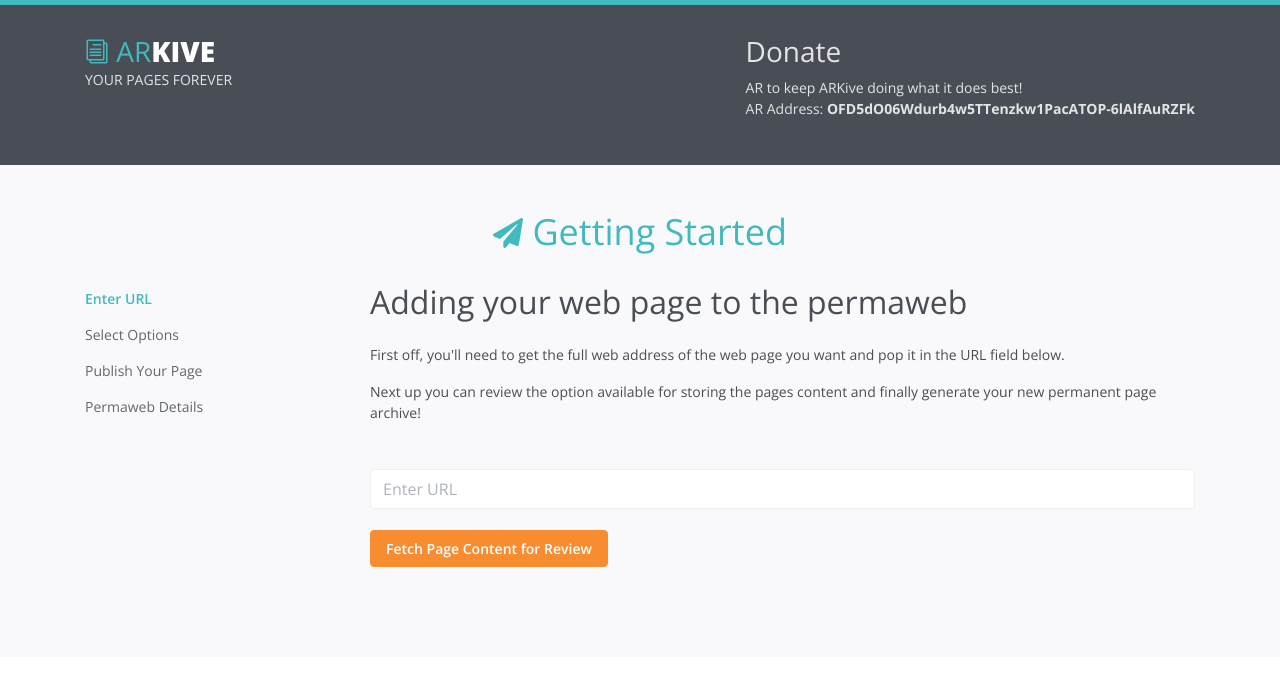
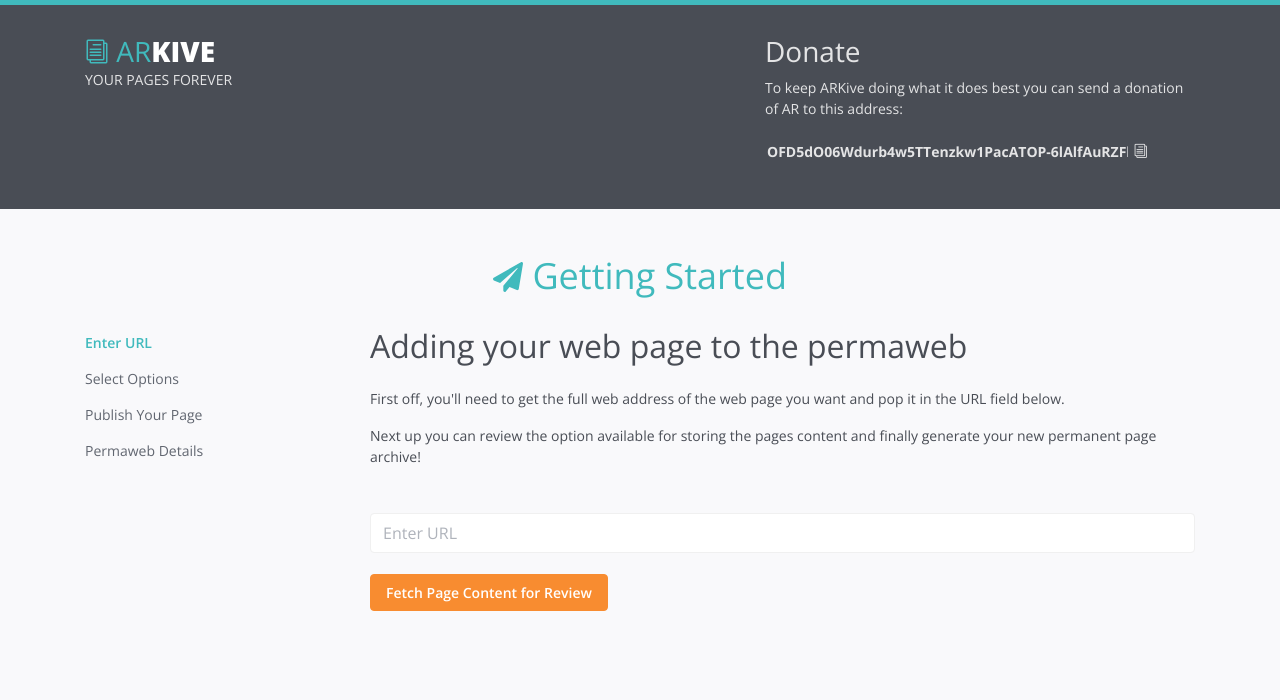
Before and after one commit to MikeHibbert/arkive, a Django app: page / in a window 1280 px wide. Shown: the top 700 px of the page. Run offline with Django 3.2, Linux system fonts and the light colour scheme; some libraries are stand-ins or nearby versions.

Commit message:
added copy button for ar address

```diff
--- a/arkiver/templates/base.html
+++ b/arkiver/templates/base.html
@@ -64,11 +64,15 @@
                     </h1>
                     <p>Your pages forever</p>
                 </div>
-                <div class="pull-right">
+                <div class="pull-right" style="width: 430px">
                     <h3>Donate</h3>
                     <p>
-                        AR to keep ARKive doing what it does best!<br>
-                        AR Address: <strong>OFD5dO06Wdurb4w5TTenzkw1PacATOP-6lAlfAuRZFk</strong>
+                        To keep ARKive doing what it does best you can send a donation of AR to this address:<br><br>
+                        <input
+                                        value="OFD5dO06Wdurb4w5TTenzkw1PacATOP-6lAlfAuRZFk"
+                                        id="ar-address"
+                                        style="background: #494d55; color: rgba(255, 255, 255, 0.85); border: none; font-weight: bold"
+                    > <span id='copy-address-icon' style='cursor: pointer' aria-hidden="true" class="icon_documents_alt icon"></span>
                     </p>
                     <p></p>
                 </div>
@@ -101,6 +105,20 @@
         $('.outoffocus input').attr('disabled', 'disabled');
         $('.outoffocus button').attr('disabled', 'disabled');
         $('.outoffocus select').attr('disabled', 'disabled');
+        $('#ar-address').attr('size', $('#ar-address').val().length);
+
+        $('#copy-address-icon').click(function(event) {
+            var address = document.getElementById("ar-address");
+
+            address.select();
+            address.setSelectionRange(0, 99999);
+
+            document.execCommand('copy');
+
+            document.getSelection().removeAllRanges();
+
+            toastr.success('AR address has been copied');
+        });
     </script>
 
     {% block js_extra %}{% endblock %}
```
Also changed, not shown: 2 other files.
